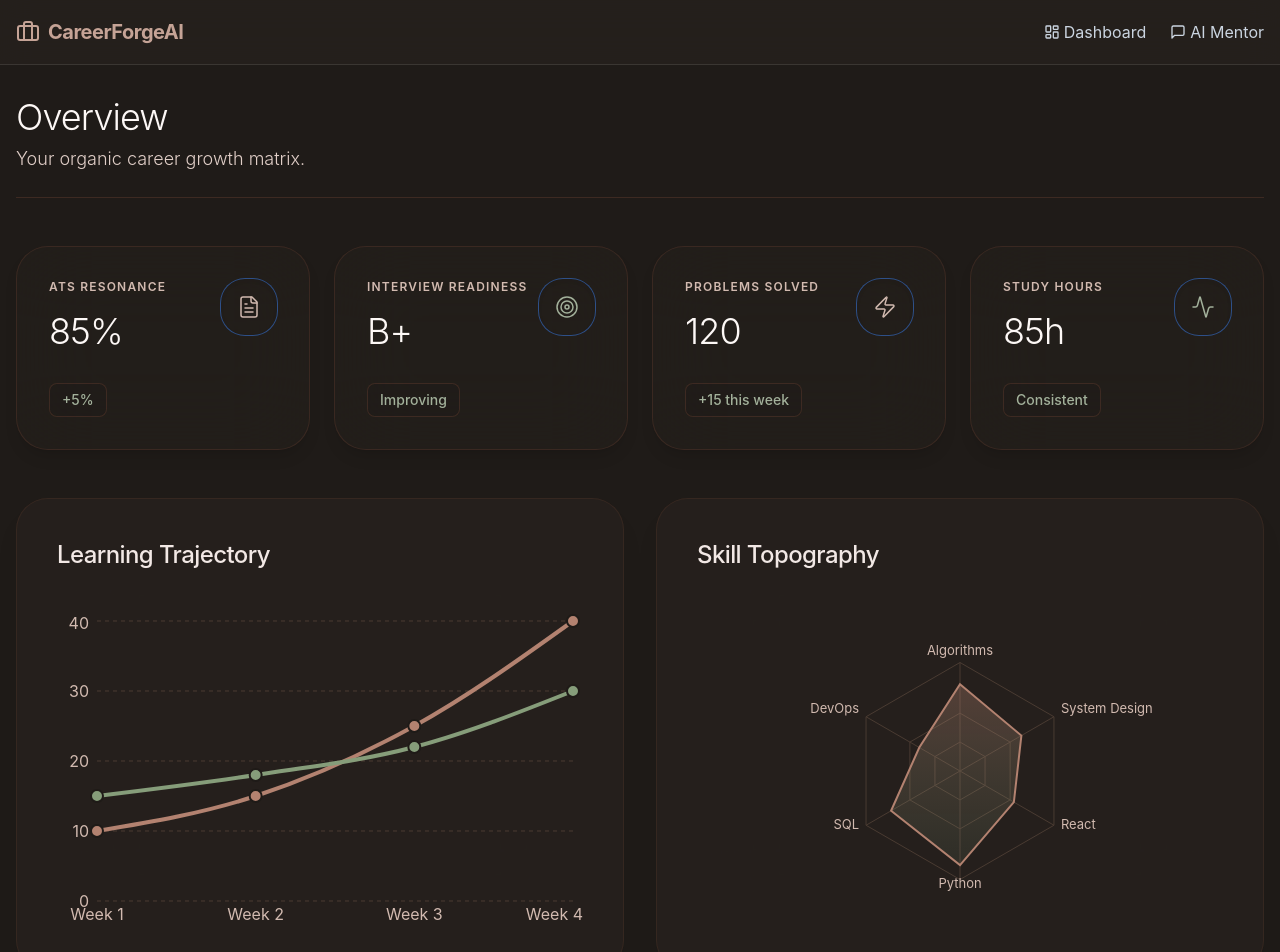
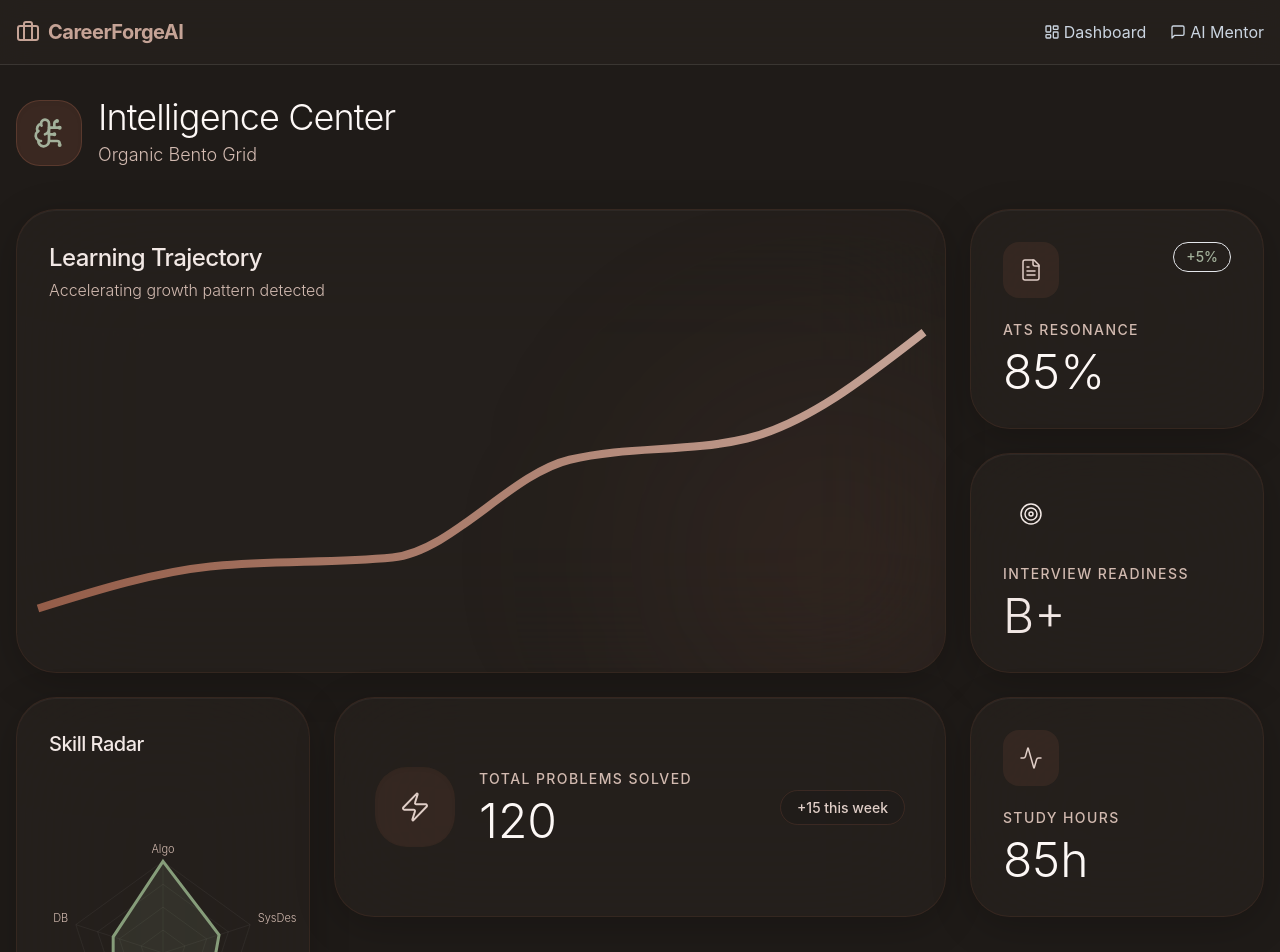
Before and after one commit to rohith-chitturi/CareerForge_AI, a React (Vite) app in the folder frontend/: page /dashboard in a window 1280 px wide. Shown: the top 952 px of the page. Built offline with nearby package versions, Linux system fonts and the light colour scheme.

Commit message:
style: completely redesign Dashboard to an asymmetric Bento Box layout with claymorphism

```diff
--- a/frontend/src/pages/Dashboard.tsx
+++ b/frontend/src/pages/Dashboard.tsx
@@ -1,155 +1,169 @@
-import { motion, useMotionValue, useTransform } from 'framer-motion';
+import { motion } from 'framer-motion';
 import {
-  LineChart, Line, XAxis, YAxis, CartesianGrid, Tooltip as RechartsTooltip, ResponsiveContainer,
-  Radar, RadarChart, PolarGrid, PolarAngleAxis, PolarRadiusAxis
+  LineChart, Line, ResponsiveContainer,
+  Radar, RadarChart, PolarGrid, PolarAngleAxis, Tooltip as RechartsTooltip
 } from 'recharts';
-import { FileText, Target, Zap, Activity } from 'lucide-react';
+import { FileText, Target, Zap, Activity, BrainCircuit } from 'lucide-react';
 import React from 'react';
 
 const mockProgressData = [
-  { name: 'Week 1', problems: 10, hours: 15 },
-  { name: 'Week 2', problems: 15, hours: 18 },
-  { name: 'Week 3', problems: 25, hours: 22 },
-  { name: 'Week 4', problems: 40, hours: 30 },
+  { name: 'W1', problems: 10, hours: 15 },
+  { name: 'W2', problems: 20, hours: 18 },
+  { name: 'W3', problems: 22, hours: 16 },
+  { name: 'W4', problems: 45, hours: 35 },
+  { name: 'W5', problems: 50, hours: 32 },
+  { name: 'W6', problems: 75, hours: 45 },
 ];
 
 const mockSkillData = [
-  { subject: 'Algorithms', A: 120, fullMark: 150 },
-  { subject: 'System Design', A: 98, fullMark: 150 },
-  { subject: 'React', A: 86, fullMark: 150 },
-  { subject: 'Python', A: 130, fullMark: 150 },
-  { subject: 'SQL', A: 110, fullMark: 150 },
-  { subject: 'DevOps', A: 65, fullMark: 150 },
+  { subject: 'Algo', A: 140 },
+  { subject: 'SysDes', A: 90 },
+  { subject: 'React', A: 110 },
+  { subject: 'Python', A: 130 },
+  { subject: 'DB', A: 80 },
 ];
 
 export default function Dashboard() {
   return (
-    <div className="space-y-12 pb-16 relative z-10 text-primary-100">
+    <div className="space-y-8 pb-16 relative z-10 text-primary-100 max-w-7xl mx-auto">
       <motion.div
         initial={{ opacity: 0, y: 10 }}
         animate={{ opacity: 1, y: 0 }}
-        className="flex justify-between items-end border-b border-primary-900/50 pb-6"
+        className="flex items-center space-x-4 mb-10"
       >
+        <div className="p-4 bg-primary-800/30 rounded-3xl shadow-inner border border-primary-800/50">
+          <BrainCircuit className="h-8 w-8 text-sage-400" />
+        </div>
         <div>
           <h1 className="text-4xl font-light text-primary-50 tracking-tight">
-            Overview
+            Intelligence Center
           </h1>
-          <p className="text-primary-300 mt-2 text-lg font-light">Your organic career growth matrix.</p>
+          <p className="text-primary-400 mt-1 text-lg font-light">Organic Bento Grid</p>
         </div>
       </motion.div>
 
-      {/* Metrics Grid */}
-      <div className="grid grid-cols-1 md:grid-cols-2 lg:grid-cols-4 gap-6 perspective-1000">
-        <TiltCard title="ATS Resonance" value="85%" icon={<FileText strokeWidth={1.5} />} trend="+5%" trendUp={true} color="primary" />
-        <TiltCard title="Interview Readiness" value="B+" icon={<Target strokeWidth={1.5} />} trend="Improving" trendUp={true} color="sage" />
-        <TiltCard title="Problems Solved" value="120" icon={<Zap strokeWidth={1.5} />} trend="+15 this week" trendUp={true} color="primary" />
-        <TiltCard title="Study Hours" value="85h" icon={<Activity strokeWidth={1.5} />} trend="Consistent" trendUp={true} color="sage" />
-      </div>
+      {/* Asymmetric Bento Box Grid */}
+      <div className="grid grid-cols-1 md:grid-cols-4 gap-6 auto-rows-[220px]">
 
-      {/* Charts Area */}
-      <div className="grid grid-cols-1 lg:grid-cols-2 gap-8 mt-12">
-        {/* Learning Progress */}
-        <motion.div
-          className="relative bg-surface/60 border border-primary-900/30 p-10 rounded-[2rem] backdrop-blur-3xl shadow-xl group"
-          initial={{ opacity: 0, y: 20 }}
-          animate={{ opacity: 1, y: 0 }}
-          transition={{ delay: 0.1 }}
-        >
-          <div className="absolute inset-0 bg-gradient-to-b from-primary-800/10 to-transparent rounded-[2rem] opacity-0 group-hover:opacity-100 transition-opacity duration-1000" />
-          <h3 className="text-2xl font-medium mb-10 text-primary-100 relative z-10 tracking-tight">Learning Trajectory</h3>
-          <div className="h-80 relative z-10">
+        {/* Large Trajectory Box (Col Span 3, Row Span 2) */}
+        <BentoBox className="md:col-span-3 md:row-span-2 relative overflow-hidden group">
+          <div className="absolute top-8 left-8 z-20">
+            <h3 className="text-2xl font-medium text-primary-100 tracking-tight">Learning Trajectory</h3>
+            <p className="text-primary-400 font-light mt-1">Accelerating growth pattern detected</p>
+          </div>
+          <div className="absolute inset-0 z-10 pt-24 px-4 pb-4">
             <ResponsiveContainer width="100%" height="100%">
-              <LineChart data={mockProgressData} margin={{ top: 10, right: 10, left: -20, bottom: 0 }}>
-                <CartesianGrid strokeDasharray="4 4" stroke="#4a3b32" vertical={false} />
-                <XAxis dataKey="name" stroke="#945d49" axisLine={false} tickLine={false} tick={{ fill: '#d2bab0' }} />
-                <YAxis stroke="#945d49" axisLine={false} tickLine={false} tick={{ fill: '#d2bab0' }} />
+              <LineChart data={mockProgressData}>
+                <defs>
+                  <linearGradient id="lineGrad" x1="0" y1="0" x2="1" y2="0">
+                    <stop offset="0%" stopColor="#945d49" />
+                    <stop offset="100%" stopColor="#c5a396" />
+                  </linearGradient>
+                </defs>
                 <RechartsTooltip
-                  contentStyle={{ backgroundColor: '#1f1b18', border: '1px solid rgba(148,93,73,0.2)', borderRadius: '16px', boxShadow: '0 10px 30px rgba(0,0,0,0.5)' }}
-                  itemStyle={{ color: '#eaddd7' }}
+                  contentStyle={{ backgroundColor: '#1f1b18', border: 'none', borderRadius: '16px', boxShadow: '0 10px 30px rgba(0,0,0,0.5)' }}
+                  itemStyle={{ color: '#eaddd7', fontWeight: 600 }}
+                  cursor={{ stroke: 'rgba(255,255,255,0.05)', strokeWidth: 40 }}
                 />
-                <Line type="monotone" dataKey="problems" stroke="#b38270" strokeWidth={4} dot={{ r: 6, fill: '#b38270', strokeWidth: 2, stroke: '#1f1b18' }} activeDot={{ r: 8, strokeWidth: 0 }} />
-                <Line type="monotone" dataKey="hours" stroke="#869d7a" strokeWidth={4} dot={{ r: 6, fill: '#869d7a', strokeWidth: 2, stroke: '#1f1b18' }} />
+                <Line
+                  type="monotone"
+                  dataKey="problems"
+                  stroke="url(#lineGrad)"
+                  strokeWidth={8}
+                  dot={false}
+                  activeDot={{ r: 8, fill: '#fdf8f6', strokeWidth: 0 }}
+                />
               </LineChart>
             </ResponsiveContainer>
           </div>
-        </motion.div>
+          <div className="absolute -bottom-20 -right-20 w-96 h-96 bg-primary-700/10 blur-[100px] rounded-full group-hover:bg-primary-600/20 transition-colors duration-1000" />
+        </BentoBox>
 
-        {/* Skill Radar */}
-        <motion.div
-          className="relative bg-surface/60 border border-primary-900/30 p-10 rounded-[2rem] backdrop-blur-3xl shadow-xl group"
-          initial={{ opacity: 0, y: 20 }}
-          animate={{ opacity: 1, y: 0 }}
-          transition={{ delay: 0.2 }}
-        >
-          <div className="absolute inset-0 bg-gradient-to-b from-sage-600/5 to-transparent rounded-[2rem] opacity-0 group-hover:opacity-100 transition-opacity duration-1000" />
-          <h3 className="text-2xl font-medium mb-10 text-primary-100 relative z-10 tracking-tight">Skill Topography</h3>
-          <div className="h-80 relative z-10">
+        {/* Small Metric 1 */}
+        <BentoBox className="flex flex-col justify-between">
+          <div className="flex justify-between items-start">
+            <div className="p-4 bg-primary-800/20 rounded-2xl text-primary-300">
+              <FileText strokeWidth={1.5} className="h-6 w-6" />
+            </div>
+            <span className="text-sage-400 text-sm font-medium bg-sage-900/30 px-3 py-1 rounded-full border border-sage-800/30">+5%</span>
+          </div>
+          <div>
+            <p className="text-primary-400 text-sm font-medium uppercase tracking-widest">ATS Resonance</p>
+            <h4 className="text-5xl font-light text-primary-50 mt-2">85%</h4>
+          </div>
+        </BentoBox>
+
+        {/* Small Metric 2 */}
+        <BentoBox className="flex flex-col justify-between bg-primary-900/10 border-primary-800/20">
+          <div className="flex justify-between items-start">
+            <div className="p-4 bg-sage-800/20 rounded-2xl text-sage-300">
+              <Target strokeWidth={1.5} className="h-6 w-6" />
+            </div>
+          </div>
+          <div>
+            <p className="text-primary-400 text-sm font-medium uppercase tracking-widest">Interview Readiness</p>
+            <h4 className="text-5xl font-light text-sage-100 mt-2">B+</h4>
+          </div>
+        </BentoBox>
+
+        {/* Radar Chart Box (Col Span 1, Row Span 2) - Moves to next row in grid */}
+        <BentoBox className="md:col-span-1 md:row-span-2 relative flex flex-col items-center justify-center overflow-hidden">
+          <h3 className="absolute top-8 left-8 text-xl font-medium text-primary-100 tracking-tight z-20">Skill Radar</h3>
+          <div className="absolute inset-0 pt-16 pb-4">
             <ResponsiveContainer width="100%" height="100%">
-              <RadarChart cx="50%" cy="50%" outerRadius="70%" data={mockSkillData}>
-                <PolarGrid stroke="#4a3b32" />
-                <PolarAngleAxis dataKey="subject" tick={{ fill: '#d2bab0', fontSize: 13, fontWeight: 400 }} />
-                <PolarRadiusAxis angle={30} domain={[0, 150]} tick={false} axisLine={false} />
-                <Radar name="Proficiency" dataKey="A" stroke="#b38270" strokeWidth={2} fill="url(#colorUv)" fillOpacity={0.4} />
-                <defs>
-                  <linearGradient id="colorUv" x1="0" y1="0" x2="0" y2="1">
-                    <stop offset="5%" stopColor="#b38270" stopOpacity={0.8}/>
-                    <stop offset="95%" stopColor="#869d7a" stopOpacity={0.3}/>
-                  </linearGradient>
-                </defs>
-                <RechartsTooltip
-                  contentStyle={{ backgroundColor: '#1f1b18', border: '1px solid rgba(148,93,73,0.2)', borderRadius: '16px' }}
-                  itemStyle={{ color: '#eaddd7' }}
-                />
+              <RadarChart cx="50%" cy="50%" outerRadius="65%" data={mockSkillData}>
+                <PolarGrid stroke="rgba(255,255,255,0.05)" />
+                <PolarAngleAxis dataKey="subject" tick={{ fill: '#d2bab0', fontSize: 11, fontWeight: 300 }} />
+                <Radar name="Proficiency" dataKey="A" stroke="#869d7a" strokeWidth={3} fill="#869d7a" fillOpacity={0.15} />
               </RadarChart>
             </ResponsiveContainer>
           </div>
-        </motion.div>
+        </BentoBox>
+
+        {/* Wide Metric (Col Span 2, Row Span 1) */}
+        <BentoBox className="md:col-span-2 flex items-center justify-between px-10">
+          <div className="flex items-center space-x-6">
+            <div className="p-6 bg-primary-800/20 rounded-[2rem] text-primary-300 shadow-inner">
+              <Zap strokeWidth={1.5} className="h-8 w-8" />
+            </div>
+            <div>
+              <p className="text-primary-400 text-sm font-medium uppercase tracking-widest">Total Problems Solved</p>
+              <h4 className="text-5xl font-light text-primary-50 mt-2">120</h4>
+            </div>
+          </div>
+          <div className="text-right">
+             <span className="text-primary-300 text-sm font-medium bg-background/50 px-4 py-2 rounded-full border border-primary-800/30">
+               +15 this week
+             </span>
+          </div>
+        </BentoBox>
+
+        {/* Standard Metric (Col Span 1, Row Span 1) */}
+        <BentoBox className="flex flex-col justify-between">
+          <div className="flex justify-between items-start">
+            <div className="p-4 bg-primary-800/20 rounded-2xl text-primary-300">
+              <Activity strokeWidth={1.5} className="h-6 w-6" />
+            </div>
+          </div>
+          <div>
+            <p className="text-primary-400 text-sm font-medium uppercase tracking-widest">Study Hours</p>
+            <h4 className="text-5xl font-light text-primary-50 mt-2">85h</h4>
+          </div>
+        </BentoBox>
+
       </div>
     </div>
   );
 }
 
-function TiltCard({ title, value, icon, trend, trendUp, color }: any) {
-  const x = useMotionValue(0);
-  const y = useMotionValue(0);
-
-  const rotateX = useTransform(y, [-100, 100], [8, -8]);
-  const rotateY = useTransform(x, [-100, 100], [-8, 8]);
-
-  function handleMouse(event: React.MouseEvent<HTMLDivElement>) {
-    const rect = event.currentTarget.getBoundingClientRect();
-    x.set(event.clientX - rect.left - rect.width / 2);
-    y.set(event.clientY - rect.top - rect.height / 2);
-  }
-
-  function handleMouseLeave() {
-    x.set(0);
-    y.set(0);
-  }
-
+function BentoBox({ children, className = "" }: { children: React.ReactNode, className?: string }) {
   return (
     <motion.div
-      style={{ rotateX, rotateY, transformStyle: "preserve-3d" }}
-      onMouseMove={handleMouse}
-      onMouseLeave={handleMouseLeave}
-      className={`relative bg-surface/40 p-8 rounded-[2rem] border border-primary-900/40 backdrop-blur-2xl shadow-lg cursor-pointer group hover:border-${color}-700/50 transition-colors duration-700`}
+      whileHover={{ scale: 1.015, y: -4 }}
+      transition={{ type: "spring", stiffness: 300, damping: 20 }}
+      className={`bg-surface/50 border border-primary-900/30 rounded-[2.5rem] p-8 backdrop-blur-3xl shadow-[inset_0_1px_1px_rgba(255,255,255,0.05),0_10px_40px_rgba(0,0,0,0.2)] hover:shadow-[inset_0_1px_1px_rgba(255,255,255,0.1),0_15px_50px_rgba(0,0,0,0.4)] hover:border-primary-800/50 transition-all duration-500 ${className}`}
     >
-      <div className={`absolute inset-0 bg-gradient-to-br from-${color}-800/20 to-transparent opacity-0 group-hover:opacity-100 transition-opacity duration-700 rounded-[2rem]`} />
-
-      <div className="relative z-10 flex justify-between items-start" style={{ transform: "translateZ(30px)" }}>
-        <div>
-          <p className="text-primary-400 text-xs font-semibold uppercase tracking-widest">{title}</p>
-          <h4 className="text-4xl font-light text-primary-50 mt-4 tracking-tight">{value}</h4>
-        </div>
-        <div className={`p-4 bg-${color}-900/30 rounded-[1.5rem] text-${color}-400 ring-1 ring-${color}-800/30 shadow-inner`}>
-          {icon}
-        </div>
-      </div>
-      <div className="relative z-10 mt-8 flex items-center space-x-2" style={{ transform: "translateZ(15px)" }}>
-        <span className={`text-sm font-medium ${trendUp ? 'text-sage-400' : 'text-primary-500'} px-3 py-1.5 rounded-lg bg-background/50 border border-primary-900/50`}>
-          {trend}
-        </span>
-      </div>
+      {children}
     </motion.div>
   );
 }
```
